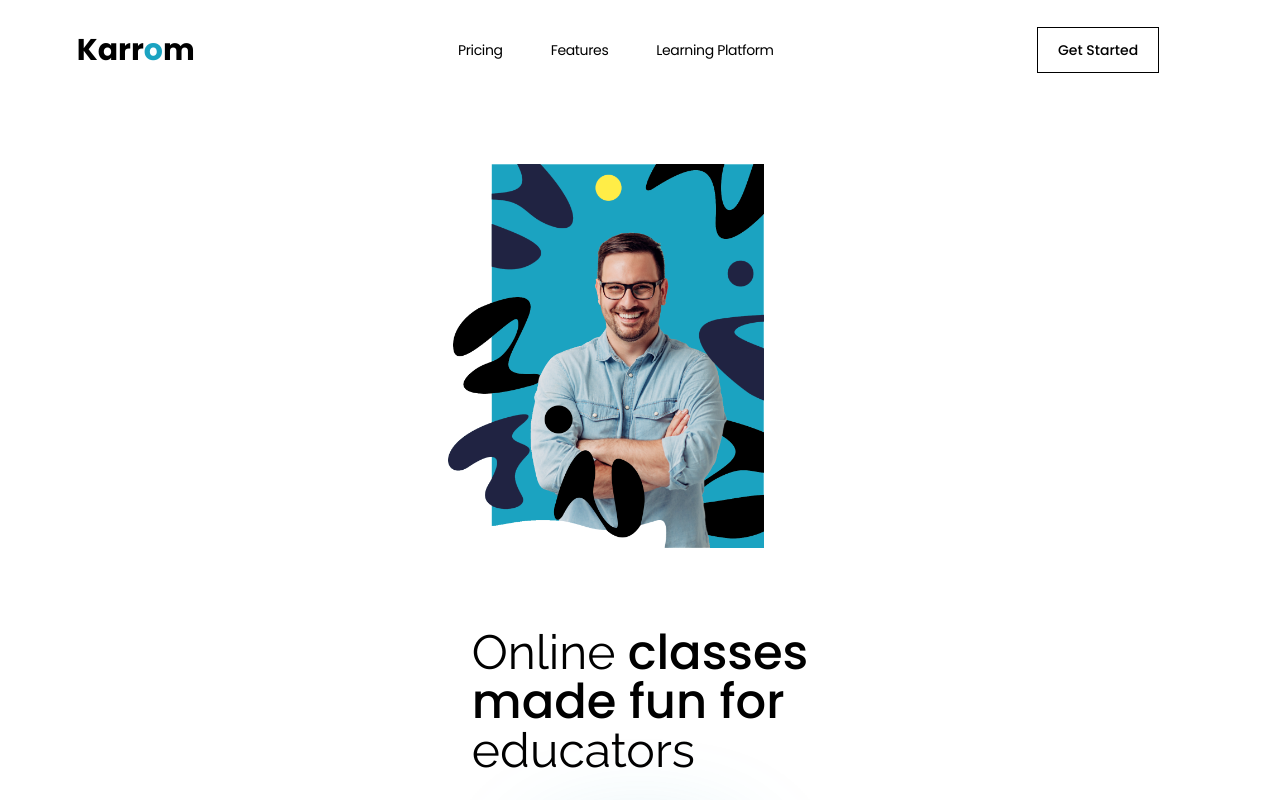
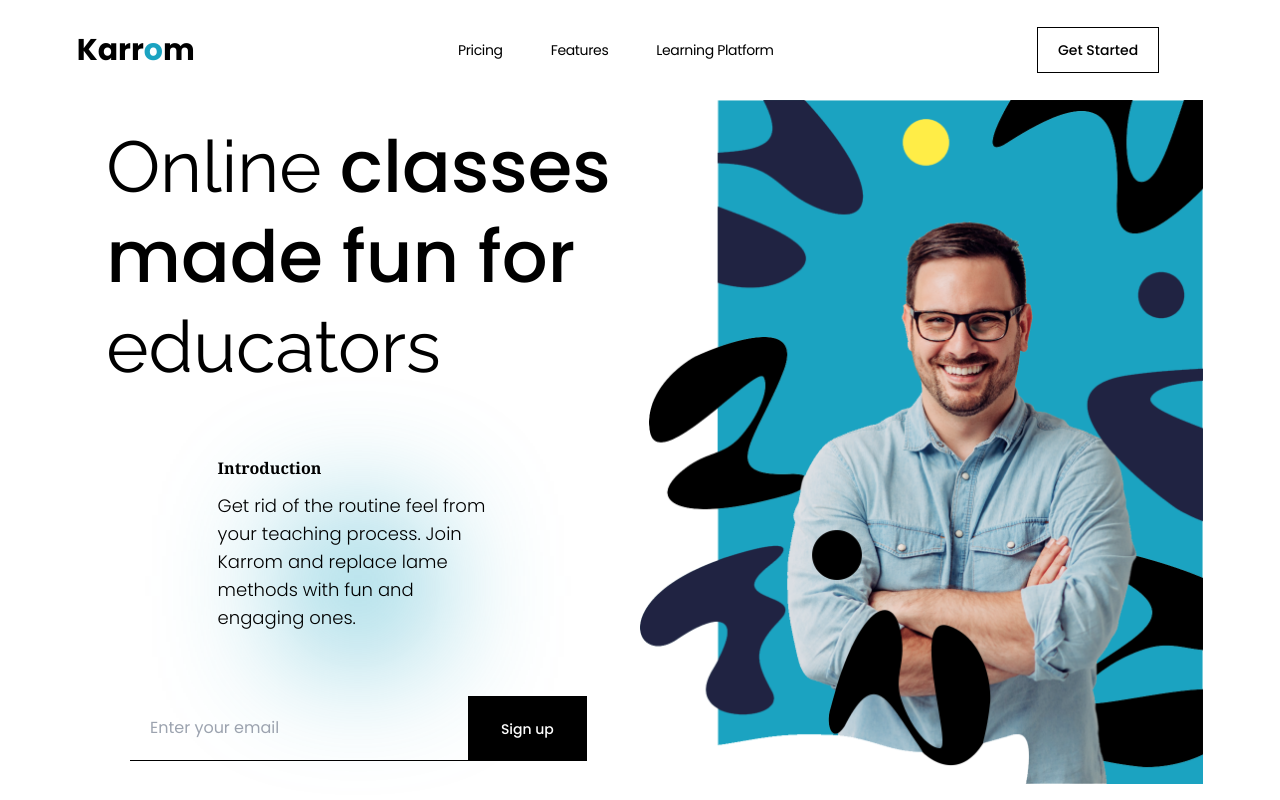
Before and after one commit to Karrom-Ed-Tech/educator-web-client, a React (Vite) app: page / in a window 1280 px wide. Shown: the top 800 px of the page. Built offline with nearby package versions, Linux system fonts and the light colour scheme; some icons are missing.

Commit message:
fix tailwind config

```diff
--- a/src/pages/HomePage/components/Hero.tsx
+++ b/src/pages/HomePage/components/Hero.tsx
@@ -1,8 +1,8 @@
 export default function Hero() {
   return (
-    <section className="flex p-page widescreen:flex-col-reverse widescreen:justify-center widescreen:items-center">
-      <div className="basis-1/2 flex flex-col justify-center items-center gap-y-16 widscreen:basis-1">
-        <h1 className="text-7xl leading-tight font-raleway widescreen:text-5xl widescreen:mt-20">
+    <section className="flex p-page mobile:flex-col-reverse mobile:items-center">
+      <div className="basis-1/2 flex flex-col justify-center items-center gap-y-16 mobile:items-stretch">
+        <h1 className="text-7xl leading-tight font-raleway mobile:text-5xl mobile:mt-20">
           Online{" "}
           <span className="font-medium font-poppins">
             classes <br /> made fun for
@@ -10,7 +10,7 @@ export default function Hero() {
           <br /> educators
         </h1>
 
-        <div className="w-1/2 widescreen:w-11/12">
+        <div className="w-1/2 mobile:w-11/12">
           <h3 className="font-serif font-semibold mb-3">Introduction</h3>
           <p className="text-lg font-light">
             Get rid of the routine feel from your teaching process. Join Karrom
@@ -26,18 +26,18 @@ export default function Hero() {
             type="text"
             name="email"
             placeholder="Enter your email"
-            className="bg-transparent border-b border-front p-5 w-3/5"
+            className="bg-transparent border-b border-front p-5 w-3/5 mobile:w-full"
           />
           <button
             type="submit"
-            className="text-sm font-medium bg-foreground text-back px-8 border border-foreground duration-300 hover:bg-transparent hover:text-front"
+            className="text-sm font-medium bg-foreground text-back px-8 border border-foreground duration-300 hover:bg-transparent hover:text-front mobile:whitespace-nowrap"
           >
             Sign up
           </button>
         </form>
       </div>
 
-      <div className="basis-1/2 widescreen:basis-1 widescreen:w-96 widescreen:h-96 widescreen:mt-16 widescreen:flex widescreen:items-center widescreen:justify-start">
+      <div className="basis-1/2 mobile:">
         <img
           className="object-contain h-inherit"
           src="/images/illustrations/home-hero.png"
--- a/tailwind.config.js
+++ b/tailwind.config.js
@@ -5,7 +5,7 @@ export default {
     extend: {
       screens: {
         mobile: { max: "780px" },
-        widescreen: { min: "1140px" },
+        widescreen: { min: "780px" },
       },
       colors: {
         primary: "#1BA3C1",
```
